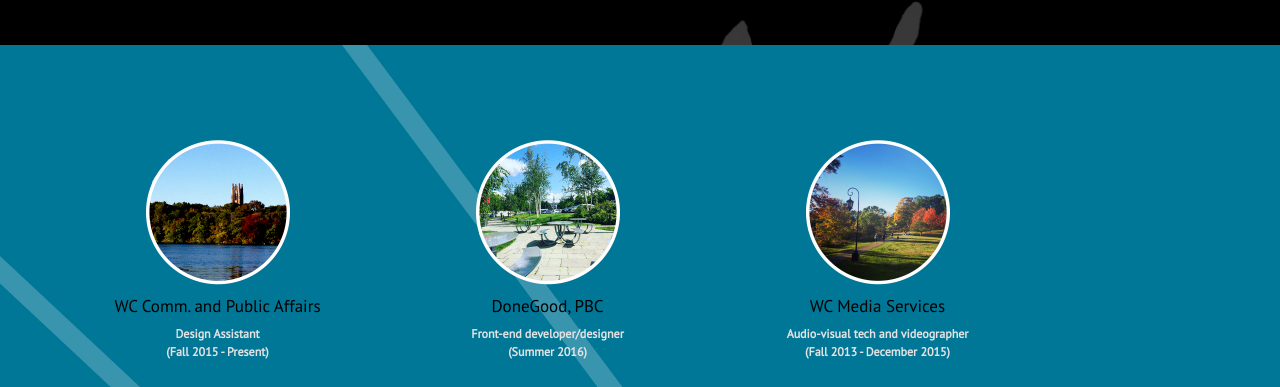
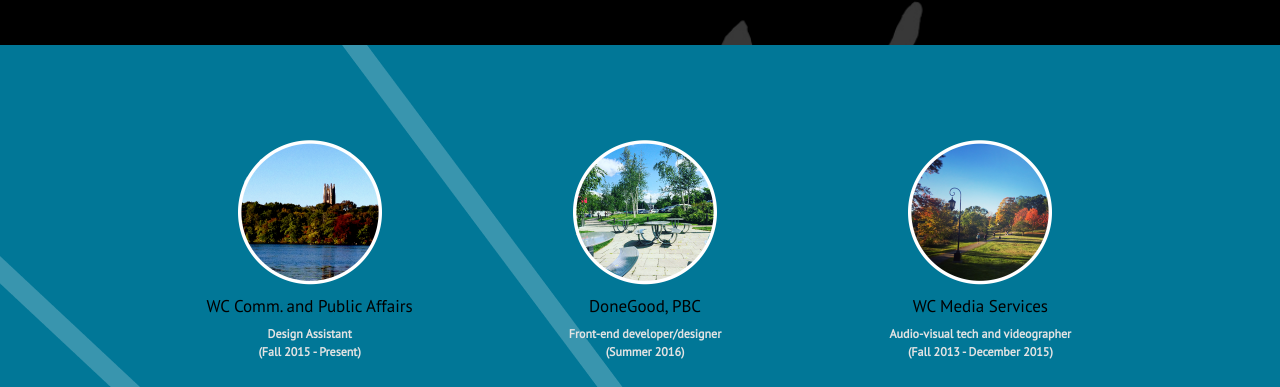
Before and after one commit to alisonsavage/mysite, a plain HTML site: page index.html in a window 1280 px wide. Shown: the part 1227-1614 px from the top of the page. Drawn offline with Linux system fonts and the light colour scheme.

```diff
--- a/index.html
+++ b/index.html
@@ -131,7 +131,7 @@
         <section id="services" class="services">
             <div class="container">
                 <div class="row text-center">
-                    <div class="col-lg-10 col-lg-offset-1">
+                    <div class="col-lg-10 col-lg-offset-1" style="max-width:991px; margin:0 auto">
                         <div class="row">
                           <div class="col-md-4 col-xs-12">
                               <div class="service-item">
```
Also changed, not shown: css/bootstrap.min.css, js/bootstrap.min.js.
